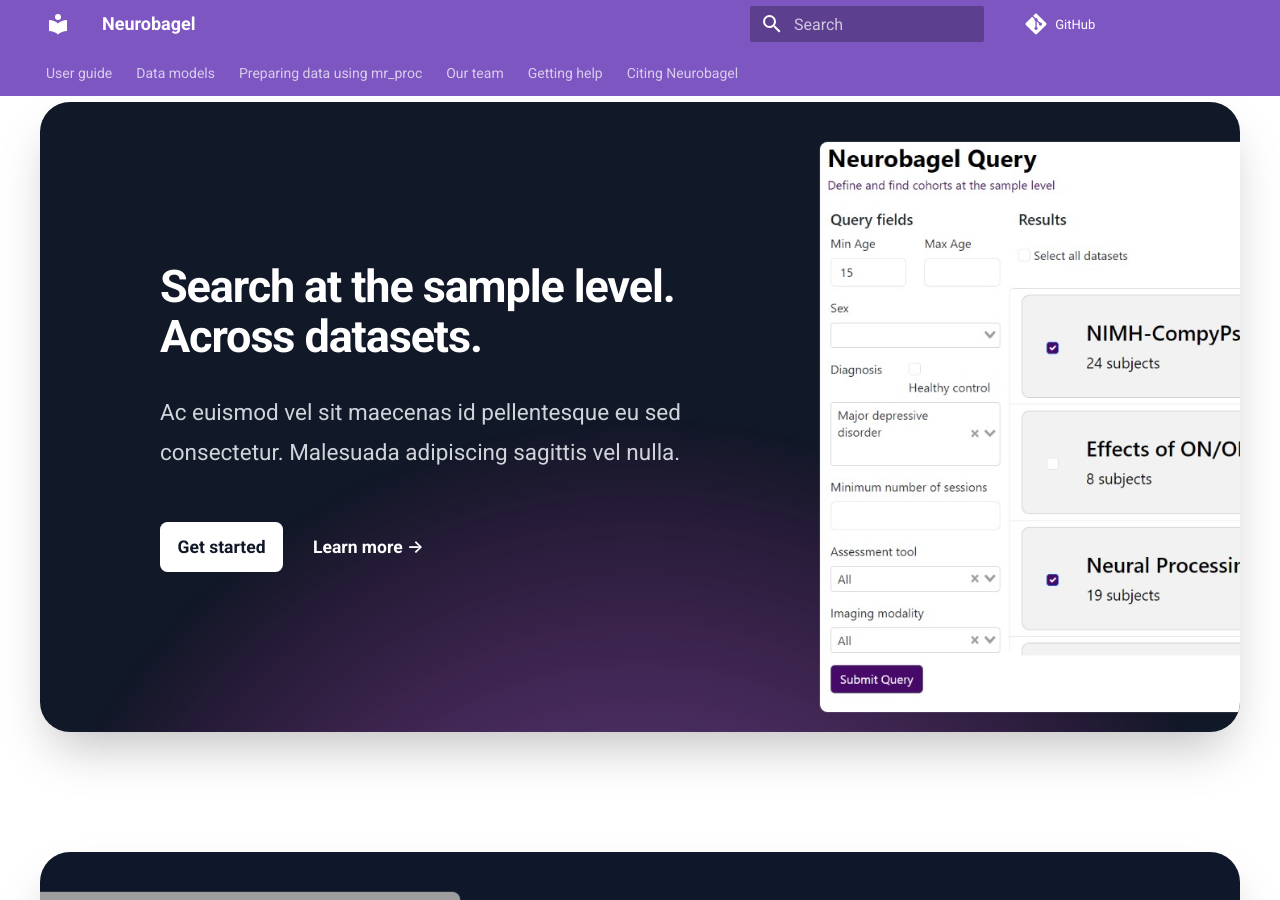
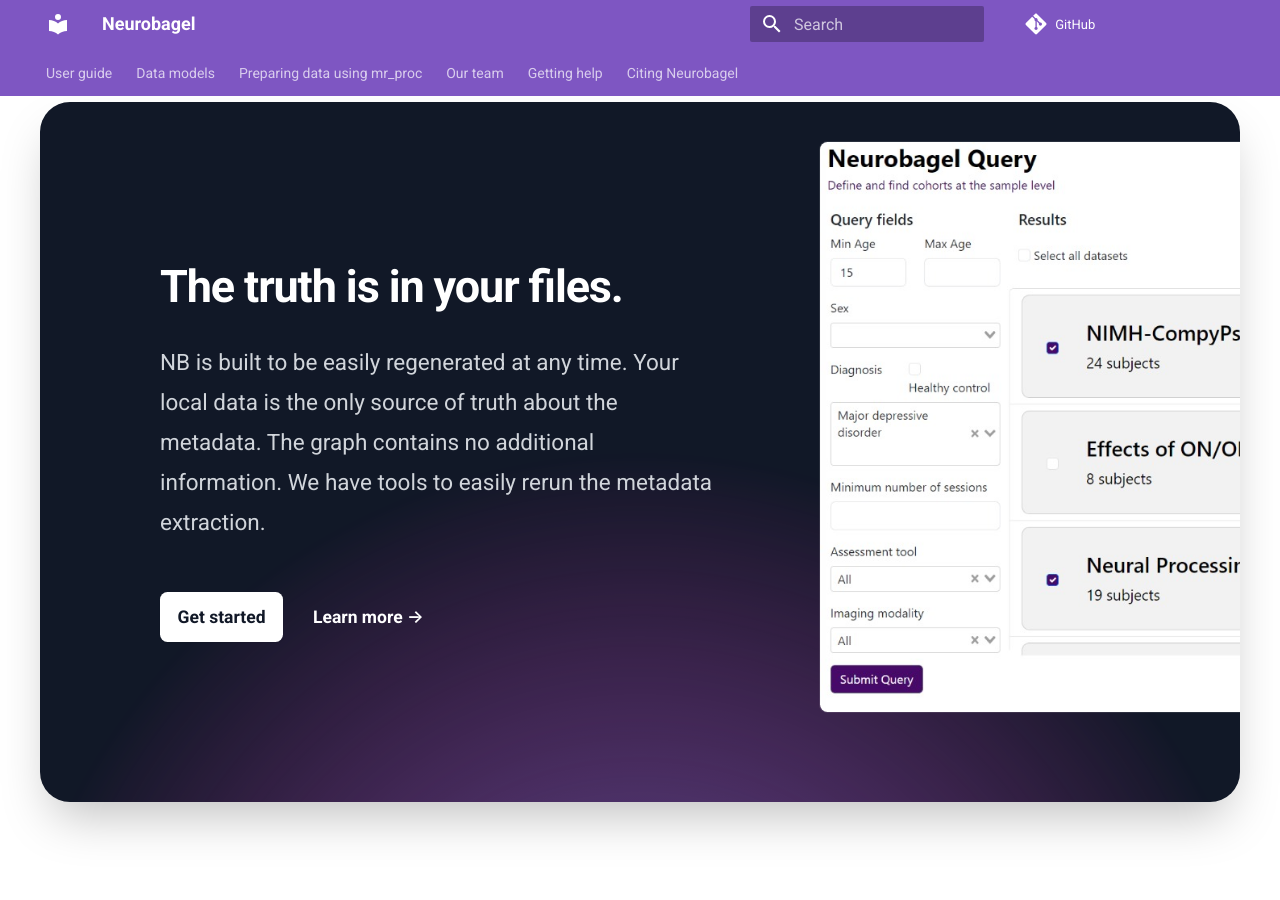
Before and after one commit to neurobagel/documentation, an MkDocs documentation site: the page built from docs/index.md, in a window 1280 px wide and 900 px high, scrolled down 3849 px. Built offline with MkDocs 1.6.1 and Material for MkDocs 9.7.7, drawn with Linux system fonts in a browser that asks for light colours; nearby versions of some CDN libraries; comment, search, counter and statistics services are not loaded; some of the changed text lies outside the part shown; grey boxes are pictures that could not be loaded.

Commit message:
Update Feature texts

```diff
--- a/docs/overrides/home.html
+++ b/docs/overrides/home.html
@@ -23,7 +23,7 @@
                     <div class="max-w-xl text-center lg:text-left">
                         <div>
                             <p class="text-3xl font-bold tracking-tight text-slate-200 sm:text-4xl">
-                                Distributed data<br>Local control
+                                Distributed data.<br>Local control.
                             </p>
                             <p class="max-w-xl mt-4 text-base tracking-tight text-slate-200">
                                 Neurobagel aims to connect decentralized neuroimaging datasets
@@ -146,7 +146,9 @@
     </div>
 </div>
 
-<!-- 1: Annotator Feature -->
+<!-- Features! -->
+
+<!-- 1: Annotator Feature image right -->
 <div class="bg-white">
     <div class="mx-auto max-w-7xl py-8 sm:px-6 sm:py-12 lg:px-8">
         <div
@@ -186,7 +188,7 @@
     </div>
 </div>
 
-<!-- 2: Standards Feature -->
+<!-- 2: Standards Feature image left-->
 <div class="bg-white">
     <div class="mx-auto max-w-7xl py-8 sm:px-6 sm:py-12 lg:px-8">
         <div
@@ -229,7 +231,94 @@
     </div>
 </div>
 
-<!-- 3: Query Tool Feature -->
+<!-- 3: CLI Feature image right -->
+<div class="bg-white">
+    <div class="mx-auto max-w-7xl py-8 sm:px-6 sm:py-12 lg:px-8">
+        <div
+            class="relative isolate overflow-hidden bg-gray-900 px-6 pt-16 shadow-2xl sm:rounded-3xl sm:px-16 md:pt-24 lg:flex lg:gap-x-20 lg:px-24 lg:pt-0">
+            <svg viewBox="0 0 1024 1024"
+                class="absolute left-1/2 top-1/2 -z-10 h-[64rem] w-[64rem] -translate-y-1/2 [mask-image:radial-gradient(closest-side,white,transparent)] sm:left-full sm:-ml-80 lg:left-1/2 lg:ml-0 lg:-translate-x-1/2 lg:translate-y-0"
+                aria-hidden="true">
+                <circle cx="512" cy="512" r="512" fill="url(#759c1415-0410-454c-8f7c-9a820de03641)"
+                    fill-opacity="0.7" />
+                <defs>
+                    <radialGradient id="759c1415-0410-454c-8f7c-9a820de03641">
+                        <stop stop-color="#7775D6" />
+                        <stop offset="1" stop-color="#E935C1" />
+                    </radialGradient>
+                </defs>
+            </svg>
+
+            <div class="mx-auto max-w-md text-center lg:mx-0 lg:flex-auto lg:py-32 lg:text-left">
+                <h2 class="text-3xl font-bold tracking-tight text-white sm:text-4xl">The truth is in your files.</h2>
+                <p class="mt-6 text-lg leading-8 text-gray-300">
+                    NB is built to be easily regenerated at any time. Your local data is the only source of
+                    truth about the metadata. The graph contains no additional information. We have tools
+                    to easily rerun the metadata extraction.
+                </p>
+                <div class="mt-10 flex items-center justify-center gap-x-6 lg:justify-start">
+                    <a href="#"
+                        class="rounded-md bg-white px-3.5 py-2.5 text-sm font-semibold text-gray-900 shadow-sm hover:bg-gray-100 focus-visible:outline focus-visible:outline-2 focus-visible:outline-offset-2 focus-visible:outline-white">Get
+                        started</a>
+                    <a href="#" class="text-sm font-semibold leading-6 text-white">Learn more <span
+                            aria-hidden="true">→</span></a>
+                </div>
+            </div>
+
+            <div class="relative mt-16 h-80 lg:mt-8">
+                <img class="absolute left-0 top-0 w-[57rem] max-w-none rounded-md bg-white/5 ring-1 ring-white/10"
+                    src="assets/img/query_tool.jpg" alt="App screenshot" width="1824" height="1080">
+            </div>
+
+        </div>
+    </div>
+</div>
+
+<!-- 4: Graph Feature image left-->
+<div class="bg-white">
+    <div class="mx-auto max-w-7xl py-8 sm:px-6 sm:py-12 lg:px-8">
+        <div
+            class="relative isolate overflow-hidden bg-slate-900 px-6 pt-16 shadow-2xl sm:rounded-3xl sm:px-16 md:pt-24 lg:flex lg:flex-row-reverse lg:gap-x-20 lg:px-24 lg:pt-0">
+            <svg viewBox="0 0 1024 1024"
+                class="absolute left-1/2 top-1/2 -z-10 h-[64rem] w-[64rem] -translate-y-1/2 [mask-image:radial-gradient(closest-side,white,transparent)] sm:left-full sm:-ml-80 lg:left-1/2 lg:ml-0 lg:-translate-x-1/2 lg:translate-y-0"
+                aria-hidden="true">
+                <circle cx="512" cy="512" r="512" fill="url(#759c1415-0410-454c-8f7c-9a820de03641)"
+                    fill-opacity="0.7" />
+                <defs>
+                    <radialGradient id="759c1415-0410-454c-8f7c-9a820de03641">
+                        <stop stop-color="#7775D6" />
+                        <stop offset="1" stop-color="#E935C1" />
+                    </radialGradient>
+                </defs>
+            </svg>
+
+            <div class="mx-auto max-w-md text-center lg:mx-0 lg:flex-auto lg:py-32 lg:text-left">
+                <h2 class="text-3xl font-bold tracking-tight text-white sm:text-4xl">
+                    Deploy your own.
+                </h2>
+                <p class="mt-6 text-lg leading-8 text-gray-300">
+                    Docker compose up, and you're in business. Here, give it a try.
+                </p>
+                <div class="mt-10 flex items-center justify-center gap-x-6 lg:justify-start">
+                    <a href="#"
+                        class="rounded-md bg-white px-3.5 py-2.5 text-sm font-semibold text-gray-900 shadow-sm hover:bg-gray-100 focus-visible:outline focus-visible:outline-2 focus-visible:outline-offset-2 focus-visible:outline-white">Get
+                        started</a>
+                    <a href="#" class="text-sm font-semibold leading-6 text-white">Learn more <span
+                            aria-hidden="true">→</span></a>
+                </div>
+            </div>
+
+            <div class="relative mt-16 h-80 lg:mt-8">
+                <div class="absolute right-0 top-0 w-[57rem] max-w-none">
+                    <img class="w-full h-full object-cover rounded-md bg-white/5 ring-1 ring-white/10"
+                        src="https://source.unsplash.com/random/300×300" alt="App screenshot" width="1824" height="1080">
+                </div>
+            </div>
+        </div>
+    </div>
+</div>
+
+<!-- 5: Query Feature image right -->
 <div class="bg-white">
     <div class="mx-auto max-w-7xl py-8 sm:px-6 sm:py-12 lg:px-8">
         <div
@@ -266,49 +355,6 @@
                     src="assets/img/query_tool.jpg" alt="App screenshot" width="1824" height="1080">
             </div>
 
-        </div>
-    </div>
-</div>
-
-<!-- 4: CLI Feature -->
-<div class="bg-white">
-    <div class="mx-auto max-w-7xl py-8 sm:px-6 sm:py-12 lg:px-8">
-        <div
-            class="relative isolate overflow-hidden bg-slate-900 px-6 pt-16 shadow-2xl sm:rounded-3xl sm:px-16 md:pt-24 lg:flex lg:flex-row-reverse lg:gap-x-20 lg:px-24 lg:pt-0">
-            <svg viewBox="0 0 1024 1024"
-                class="absolute left-1/2 top-1/2 -z-10 h-[64rem] w-[64rem] -translate-y-1/2 [mask-image:radial-gradient(closest-side,white,transparent)] sm:left-full sm:-ml-80 lg:left-1/2 lg:ml-0 lg:-translate-x-1/2 lg:translate-y-0"
-                aria-hidden="true">
-                <circle cx="512" cy="512" r="512" fill="url(#759c1415-0410-454c-8f7c-9a820de03641)"
-                    fill-opacity="0.7" />
-                <defs>
-                    <radialGradient id="759c1415-0410-454c-8f7c-9a820de03641">
-                        <stop stop-color="#7775D6" />
-                        <stop offset="1" stop-color="#E935C1" />
-                    </radialGradient>
-                </defs>
-            </svg>
-
-            <div class="mx-auto max-w-md text-center lg:mx-0 lg:flex-auto lg:py-32 lg:text-left">
-                <h2 class="text-3xl font-bold tracking-tight text-white sm:text-4xl">
-                    Containerized CLI.
-                </h2>
-                <p class="mt-6 text-lg leading-8 text-gray-300">Ac euismahrwhghepghrg aiwuhfeiiewif wijfjfirefj od vel
-                    sit maecenas id pellentesque eu sed consectetur. Malesuada adipiscing sagittis vel nulla.</p>
-                <div class="mt-10 flex items-center justify-center gap-x-6 lg:justify-start">
-                    <a href="#"
-                        class="rounded-md bg-white px-3.5 py-2.5 text-sm font-semibold text-gray-900 shadow-sm hover:bg-gray-100 focus-visible:outline focus-visible:outline-2 focus-visible:outline-offset-2 focus-visible:outline-white">Get
-                        started</a>
-                    <a href="#" class="text-sm font-semibold leading-6 text-white">Learn more <span
-                            aria-hidden="true">→</span></a>
-                </div>
-            </div>
-
-            <div class="relative mt-16 h-80 lg:mt-8">
-                <div class="absolute right-0 top-0 w-[57rem] max-w-none">
-                    <img class="w-full h-full object-cover rounded-md bg-white/5 ring-1 ring-white/10"
-                        src="https://source.unsplash.com/random/300×300" alt="App screenshot" width="1824" height="1080">
-                </div>
-            </div>
         </div>
     </div>
 </div>
```
